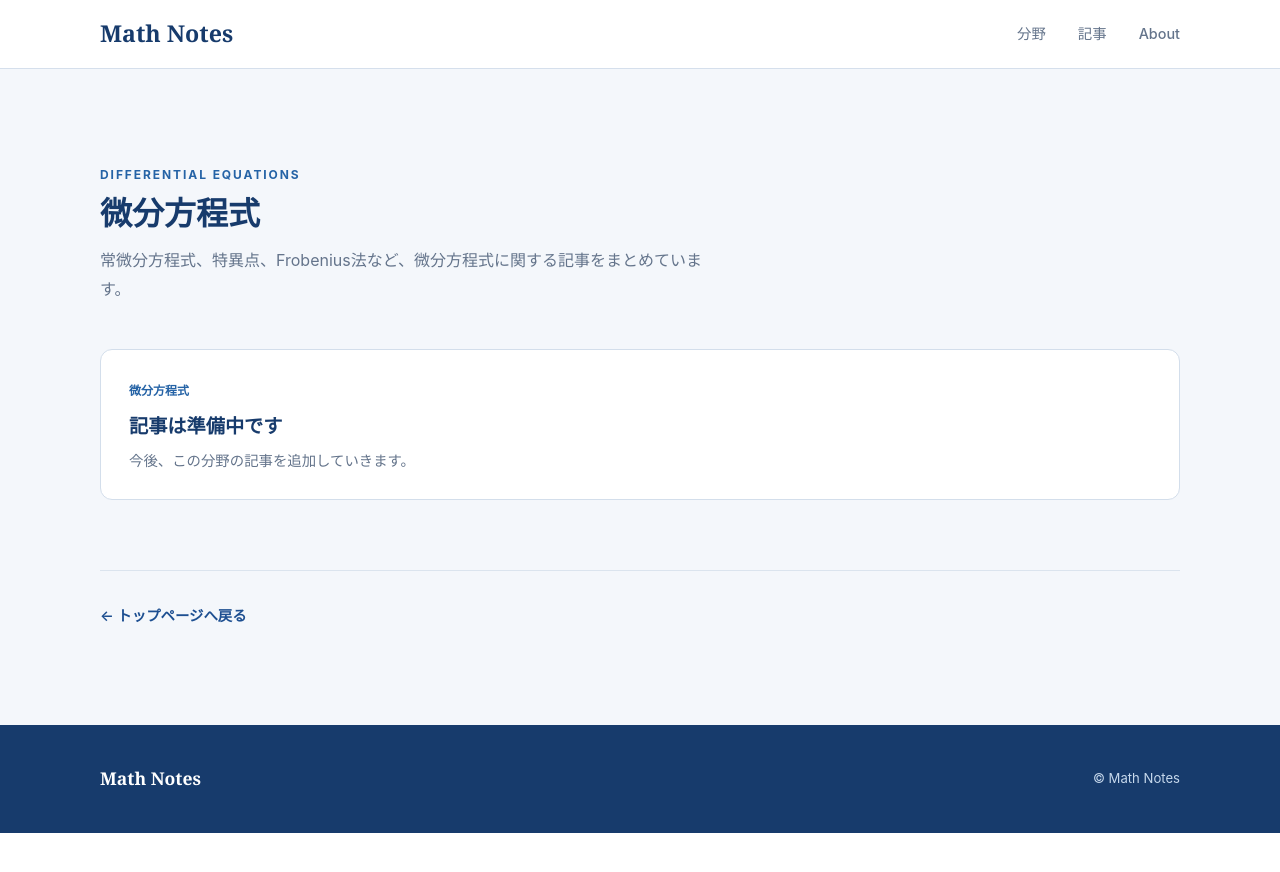
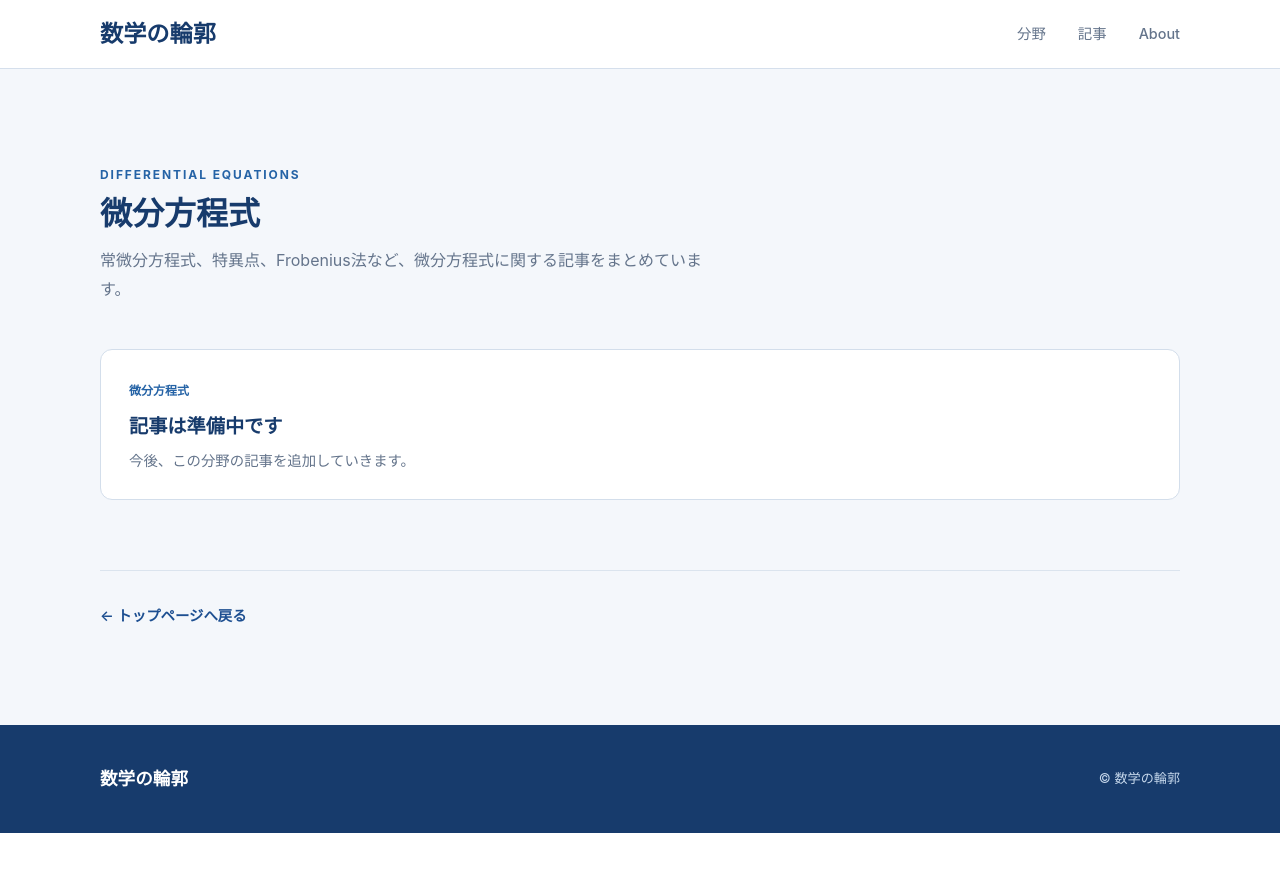
Before and after one commit to koukano/koukano.github.io, a Jekyll site: the page differential-equations/index.html, which Jekyll copies as it is, in a window 1280 px wide. Shown: the top 872 px of the page. Built offline with Jekyll 4.4.1, drawn with Linux system fonts in a browser that asks for light colours.

Commit message:
Rename site to 数学の輪郭 in differential-equations/index.html

```diff
--- a/differential-equations/index.html
+++ b/differential-equations/index.html
@@ -8,7 +8,7 @@
   <meta name="robots" content="index, follow">
   <link rel="canonical" href="https://koukano.github.io/differential-equations/">
 
-  <title>微分方程式 | Math Notes</title>
+  <title>微分方程式 | 数学の輪郭</title>
   <link rel="stylesheet" href="/css/style.css">
 </head>
 
@@ -16,7 +16,7 @@
 
   <header class="site-header">
     <div class="header-inner">
-      <a href="/" class="logo">Math Notes</a>
+      <a href="/" class="logo">数学の輪郭</a>
 
       <nav class="nav">
         <a href="/#topics">分野</a>
@@ -54,8 +54,8 @@
 
   <footer>
     <div class="footer-inner">
-      <p class="footer-logo">Math Notes</p>
-      <p class="copyright">© Math Notes</p>
+      <p class="footer-logo">数学の輪郭</p>
+      <p class="copyright">© 数学の輪郭</p>
     </div>
   </footer>
 
```
